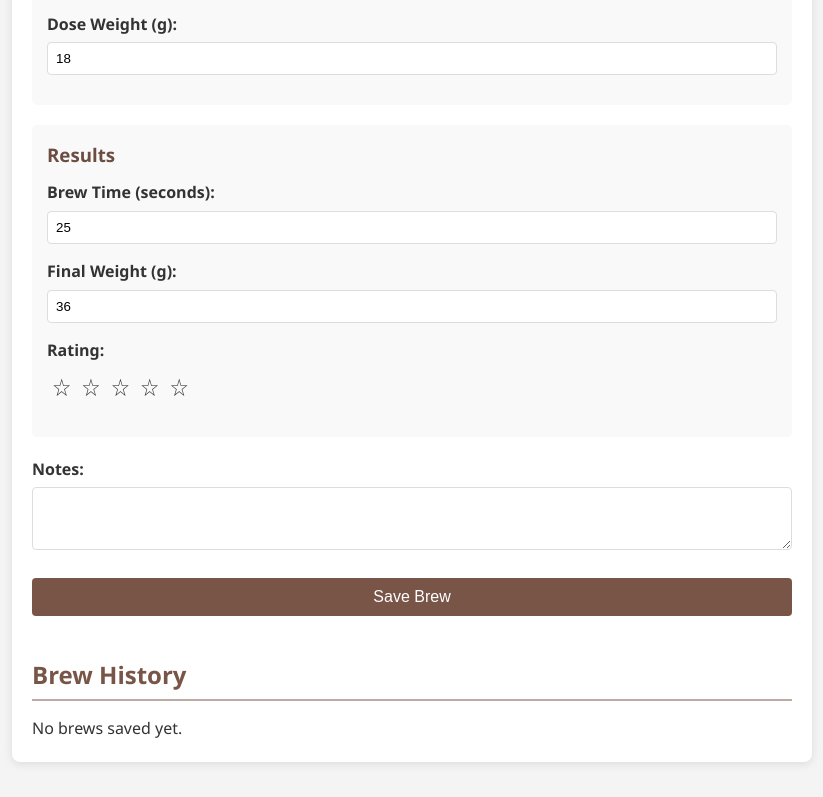
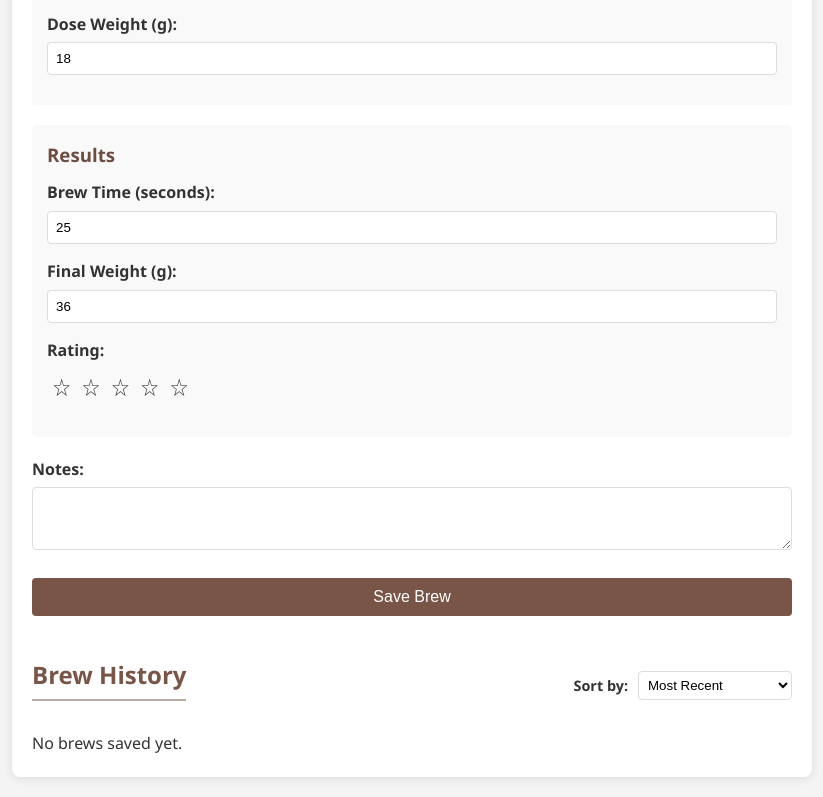
Before and after one commit to bafeigum/bafeigum.github.io, a plain HTML site: page index.html in a window 1280 px wide. Shown: the part 407-1204 px from the top of the page, without its empty margins (228-1051 px from the left). Drawn offline with Linux system fonts and the light colour scheme.

Commit message:
Add sorting functionality to brew history
- Added ability to sort brews by most recent, rating, or coffee name
- Sort controls in history header with dropdown
- Maintain current sort when deleting items

```diff
--- a/BrewLog/css/styles.css
+++ b/BrewLog/css/styles.css
@@ -103,6 +103,31 @@ button:hover {
 
 .brew-history {
     margin-top: 40px;
+}
+
+.history-header {
+    display: flex;
+    justify-content: space-between;
+    align-items: center;
+    margin-bottom: 15px;
+}
+
+.sort-controls {
+    display: flex;
+    align-items: center;
+    gap: 10px;
+}
+
+.sort-controls label {
+    margin-bottom: 0;
+    font-size: 0.9em;
+}
+
+.sort-controls select {
+    padding: 5px;
+    border: 1px solid #ddd;
+    border-radius: 4px;
+    background-color: white;
 }
 
 .brew-card {
--- a/BrewLog/js/app.js
+++ b/BrewLog/js/app.js
@@ -10,6 +10,7 @@ const starsEl = document.querySelectorAll('.star');
 const notesEl = document.getElementById('notes');
 const saveBrewBtn = document.getElementById('saveBrew');
 const brewListEl = document.getElementById('brewList');
+const sortByEl = document.getElementById('sortBy');
 
 // Modal Elements
 const coffeeModal = document.getElementById('coffeeModal');
@@ -51,6 +52,11 @@ saveBrewBtn.addEventListener('click', saveBrew);
 addCoffeeBtn.addEventListener('click', showAddCoffeeModal);
 cancelAddCoffeeBtn.addEventListener('click', hideAddCoffeeModal);
 saveNewCoffeeBtn.addEventListener('click', addNewCoffee);
+
+// Sorting Events
+sortByEl.addEventListener('change', () => {
+    sortBrews(sortByEl.value);
+});
 
 // Functions
 function setRating(rating) {
@@ -108,15 +114,37 @@ function resetForm() {
     setRating(0);
 }
 
-function renderBrewList() {
+function sortBrews(sortType) {
+    const sortedBrews = [...brews];
+
+    switch (sortType) {
+        case 'date':
+            // Already sorted by date (most recent first)
+            break;
+        case 'rating':
+            sortedBrews.sort((a, b) => b.rating - a.rating);
+            break;
+        case 'coffee':
+            sortedBrews.sort((a, b) => {
+                const coffeeNameA = a.coffee ? a.coffee.name.toLowerCase() : 'z';
+                const coffeeNameB = b.coffee ? b.coffee.name.toLowerCase() : 'z';
+                return coffeeNameA.localeCompare(coffeeNameB);
+            });
+            break;
+    }
+
+    renderBrewList(sortedBrews);
+}
+
+function renderBrewList(brewsToRender = brews) {
     brewListEl.innerHTML = '';
 
-    if (brews.length === 0) {
+    if (brewsToRender.length === 0) {
         brewListEl.innerHTML = '<p>No brews saved yet.</p>';
         return;
     }
 
-    brews.forEach(brew => {
+    brewsToRender.forEach(brew => {
         const brewCard = document.createElement('div');
         brewCard.classList.add('brew-card');
 
@@ -155,7 +183,13 @@ function renderBrewList() {
 function deleteBrew(id) {
     brews = brews.filter(brew => brew.id !== id);
     localStorage.setItem('brews', JSON.stringify(brews));
-    renderBrewList();
+
+    // Apply current sort when re-rendering
+    if (sortByEl.value !== 'date') {
+        sortBrews(sortByEl.value);
+    } else {
+        renderBrewList();
+    }
 }
 
 // Coffee Modal Functions
--- a/css/styles.css
+++ b/css/styles.css
@@ -103,6 +103,31 @@ button:hover {
 
 .brew-history {
     margin-top: 40px;
+}
+
+.history-header {
+    display: flex;
+    justify-content: space-between;
+    align-items: center;
+    margin-bottom: 15px;
+}
+
+.sort-controls {
+    display: flex;
+    align-items: center;
+    gap: 10px;
+}
+
+.sort-controls label {
+    margin-bottom: 0;
+    font-size: 0.9em;
+}
+
+.sort-controls select {
+    padding: 5px;
+    border: 1px solid #ddd;
+    border-radius: 4px;
+    background-color: white;
 }
 
 .brew-card {
--- a/index.html
+++ b/index.html
@@ -74,7 +74,17 @@
 
         <!-- Brew History -->
         <div class="brew-history">
-            <h2>Brew History</h2>
+            <div class="history-header">
+                <h2>Brew History</h2>
+                <div class="sort-controls">
+                    <label for="sortBy">Sort by:</label>
+                    <select id="sortBy">
+                        <option value="date">Most Recent</option>
+                        <option value="rating">Rating (High to Low)</option>
+                        <option value="coffee">Coffee Name</option>
+                    </select>
+                </div>
+            </div>
             <div id="brewList"></div>
         </div>
     </div>
```
Also changed, not shown: js/app.js (+38 -4 lines).
